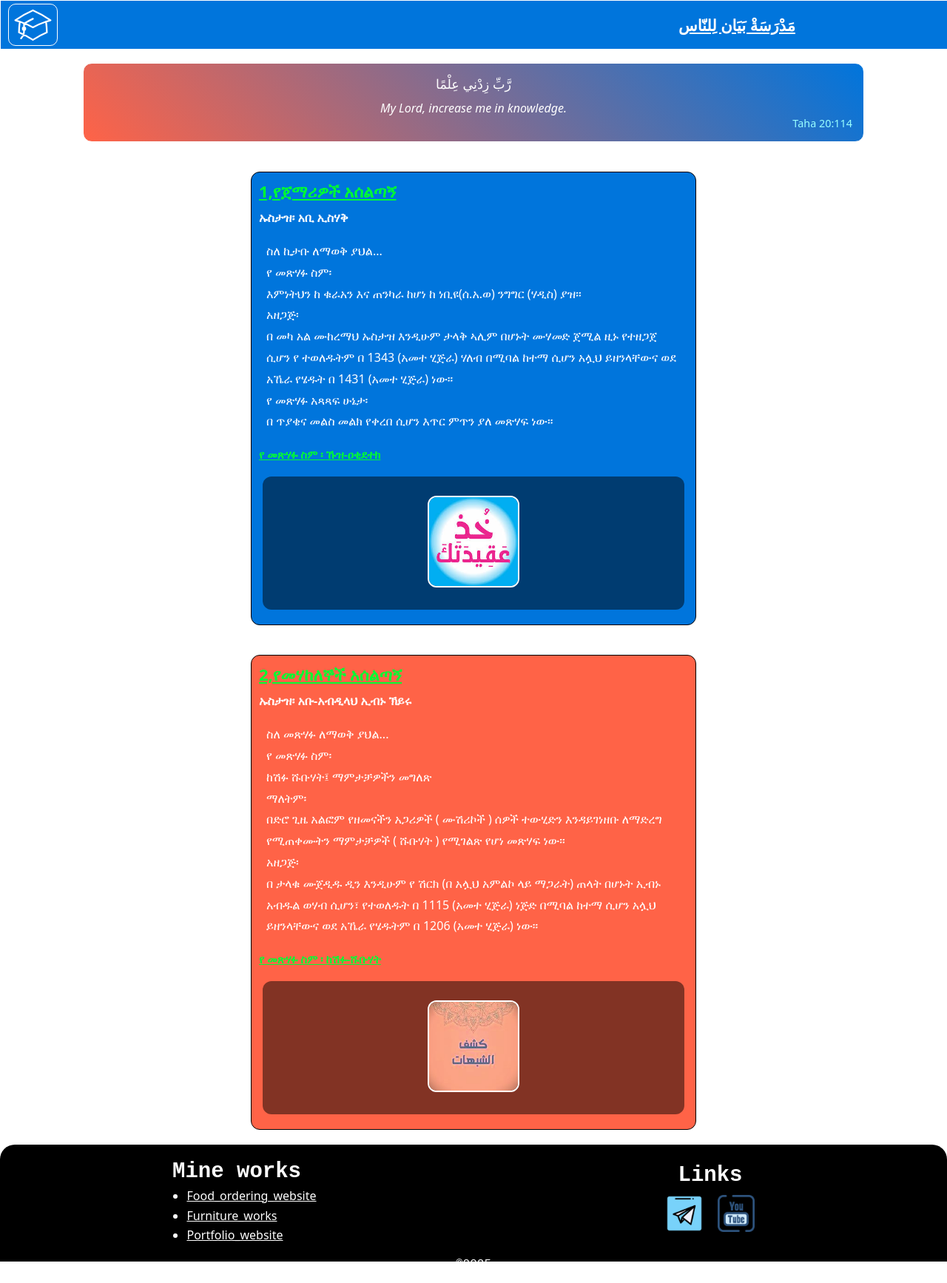
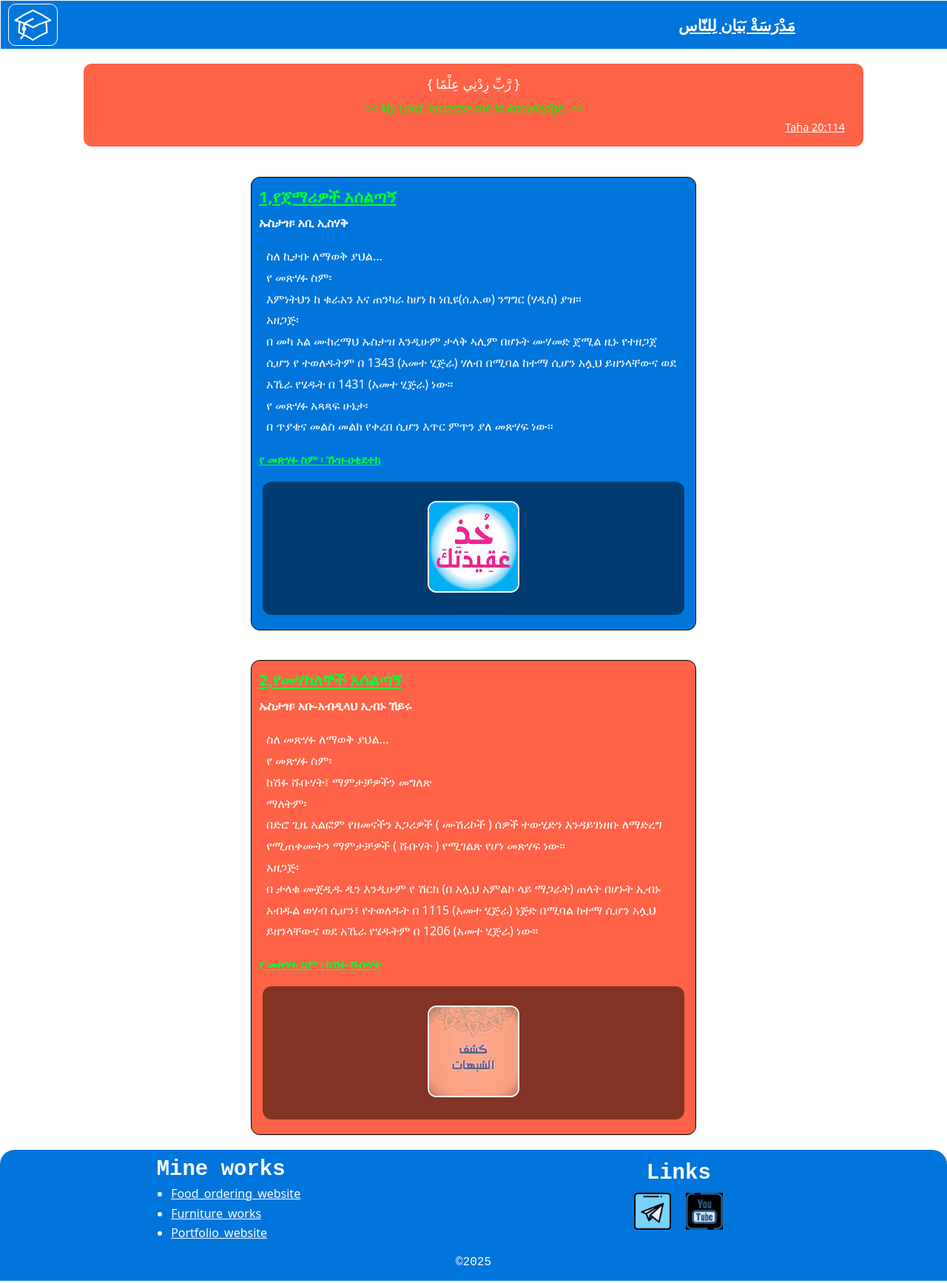
Before and after one commit to Abdulaziz1723/LearnIslam, a React (Vite) app: page / in a window 1280 px wide. Shown: the whole page at 74% size. Built offline with nearby package versions, Linux system fonts and the light colour scheme.

Commit message:
I changed some appearances

```diff
--- a/src/App.css
+++ b/src/App.css
@@ -177,16 +177,17 @@ footer{
   width: 100%;
   display: flex;
   flex-direction: row;
-  justify-content: space-around;
+  flex-wrap: wrap;
+  justify-content: space-evenly;
   align-items: center;
-  background-color: #000;
-  padding: 20px 0;
+  background-color:#0075dc;
   border-radius: 20px 20px 00 00;
+  padding: 10px 00 00 00;
 }
 .partOne
 {
-  width: 50%;
-  height: 100%;
+  width: 40%;
+  height: auto;
   color: rgb(255, 255, 255);
   display: flex;
   flex-direction: column;
@@ -205,7 +206,7 @@ ul li
 .partTwo
 {
  width: 50%;
- height: 100%;
+ height: auto;
  color: rgb(255, 255, 255);
  display: flex;
  flex-direction: column;
@@ -230,11 +231,12 @@ a
 .at
 {
   /*background: linear-gradient(45deg, tomato,#0075dc);*/
+  width: 100%;
   background-color: transparent;
   display: flex;
   justify-content: center;
   align-items: center;
-  margin: -20px 0;
+  padding: 0;
 }
 .at p
 {
--- a/src/AyahWidget.jsx
+++ b/src/AyahWidget.jsx
@@ -29,20 +29,10 @@ const AyahWidget = () => {
   const ayah = isFriday ? ayat[0] : ayat[Math.floor(Math.random() * (ayat.length - 1)) + 1];
 
   return (
-    <div style={{
-      width: "80%",
-      background: "linear-gradient(45deg, tomato, #0075dc)",
-      border: "1px solid #fff",
-      borderRadius: "12px",
-      padding: "15px",
-      fontFamily: "sans-serif",
-      margin: "20px auto",
-      textAlign: "center",
-      color:"#fff",
-    }}>
-      <div style={{ fontSize: "1.1rem", marginBottom: "10px" }}>{ayah.text}</div>
-      <div style={{ color: "#fff", fontStyle: "italic" }}>{ayah.translation}</div>
-      <div style={{ textAlign: "right", color: "#9ff", fontSize: "0.9rem" }}>{ayah.surah}</div>
+    <div style={{width: "80%",background: "tomato",border: "1px solid #fff",borderRadius: "12px",padding: "15px",fontFamily: "sans-serif",margin: "20px auto",textAlign: "center",color:"#fff",}}>
+      <div style={{ fontSize: "1.1rem", marginBottom: "10px" }}>{'{   '+ayah.text +'   }'}</div>
+      <div style={{ color: "#0f0", fontStyle: "italic" }}>{'<<  '+ ayah.translation+'  >>'}</div>
+      <div style={{ textAlign: "right", margin:'5px 10px 2px 0', textDecoration:'underline', color: "#fff", fontSize: "0.9rem" }}>{ayah.surah}</div>
     </div>
   );
 };
--- a/src/Footer.jsx
+++ b/src/Footer.jsx
@@ -17,10 +17,10 @@ export default function Footer() {
                 <a href="https://www.youtube.com/channel/UCxXukuEJlM5I8TnFbgJDChg"><img src="/images/utube.jpg" id="logos" loading="lazy"/></a>
             </div>
         </div>
+        <div className="at">
+              <p>©2025</p>
+        </div>
     </footer>
-    <div className="at">
-              <p>©2025</p>
-    </div>
         </>
 
     )
```
